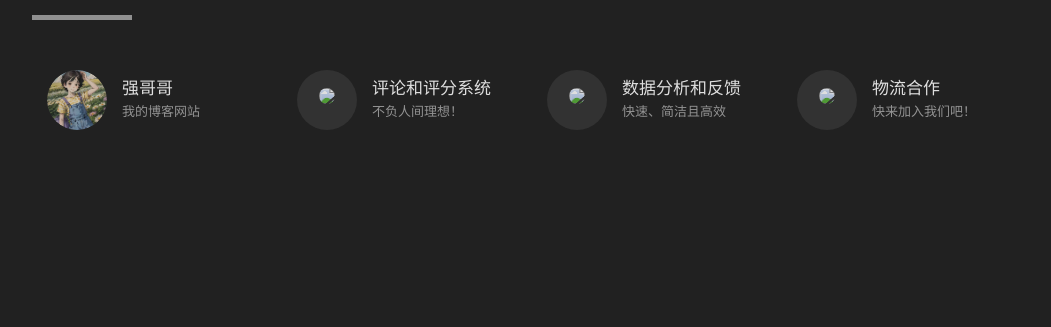
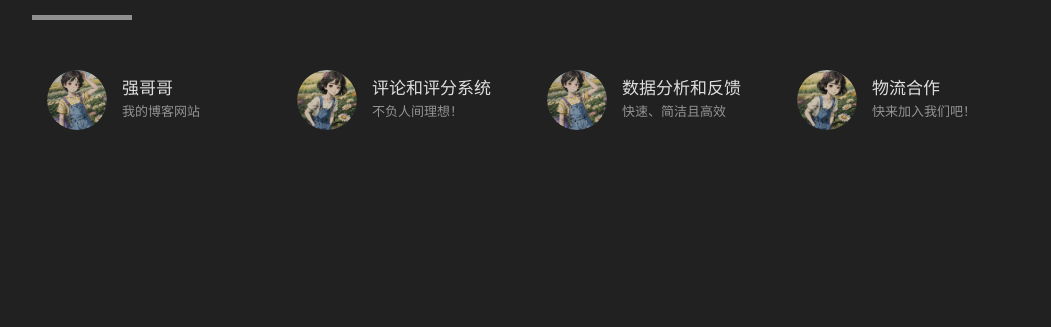
Before and after one commit to 2639305701/nxxm, a plain HTML site: page index.html in a window 1280 px wide. Shown: the part 2262-2589 px from the top of the page, without its empty margins (108-1159 px from the left). Drawn offline with Linux system fonts and the light colour scheme; animation ran at ten frames a second.

Commit message:
更新图标

```diff
--- a/index.html
+++ b/index.html
@@ -213,7 +213,7 @@
 						<a href="https://2639305701.github.io/pingjia/" target="_blank">
 							<div class="item">
 								<div class="avatar"> <img
-										src="images/hexo.jpg">
+										src="images/1.jpg">
 								</div>
 								<div class="inner">
 									<h5>评论和评分系统</h5>
@@ -224,7 +224,7 @@
 
 						<a href="https://2639305701.github.io/shujv/" target="_blank">
 							<div class="item">
-								<div class="avatar"> <img src="images/hexo.jpg"> </div>
+								<div class="avatar"> <img src="images/0231107175620.jpg"> </div>
 								<div class="inner">
 									<h5>数据分析和反馈</h5>
 									<p>快速、简洁且高效</p>
@@ -234,7 +234,7 @@
 
 						<a href="https://2639305701.github.io/wuliu/" target="_blank">
 							<div class="item">
-								<div class="avatar"> <img src="images/butterfly.png"> </div>
+								<div class="avatar"> <img src="images/1.jpg"> </div>
 								<div class="inner">
 									<h5>物流合作</h5>
 									<p>快来加入我们吧！</p>
```
